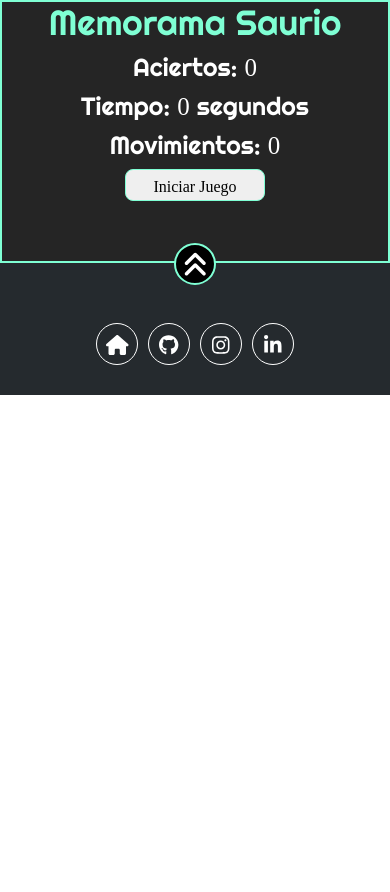
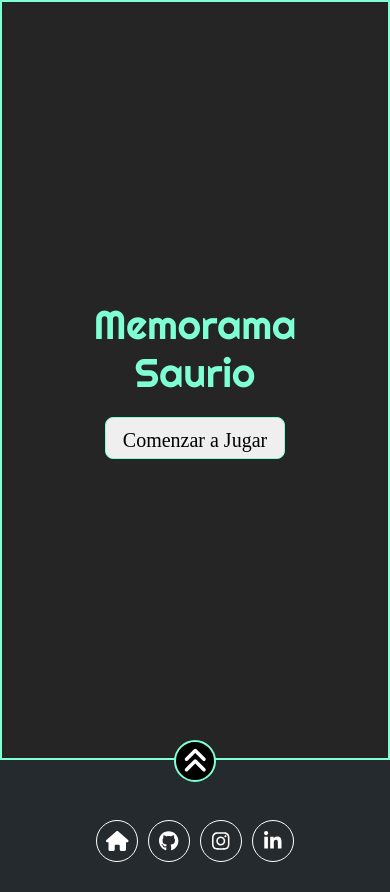
Before and after one commit to kiwy36/Portfolio-07-2023, a React (Vite) app: page /memorama in a window 390 px wide. Before the commit the page ends 844 px from the top, so only its background shows below. Built offline with nearby package versions, Linux system fonts and the light colour scheme.

Commit message:
memorama mejorado

```diff
--- a/src/components/Memorama/Memorama.css
+++ b/src/components/Memorama/Memorama.css
@@ -88,16 +88,24 @@
 
 @media (max-width: 768px) {
   .memorama .contenido-seccion {
-    margin: auto 20px 0;
-    max-width: 100%;
+    display: flex;
+    flex-direction: column;
+    align-items: center;
+    justify-content: center;
   }
   .memorama {
     flex-direction: column;
+    align-items: center;
+    min-height: 90vh;
     height: auto;
   }
-  .memorama .gameData{
+  .memorama .gameData {
+    width: 100%;
     margin-left: auto;
     margin-right: auto;
+  }
+  .memorama .memo-game {
+    max-width: 100%;
   }
   .memorama tr {
     display: flex;
@@ -110,19 +118,20 @@
     font-size: 25px;
   }
   .memorama h1 {
-    font-size: 35px;
+    margin-top: auto;
+    margin-bottom: auto;
   }
   .memorama .card {
     width: 80px;
     height: 120px;
   }
-
-  .memorama .iniciador {
-    width: 140px;
-    height: 32px;
-    line-height: 32px;
-    font-size: 16px;
+  .memorama .memo-title,
+  .memorama .memo-game,
+  .memorama .gameData {
     margin-bottom: 20px;
   }
-
+  .memorama .iniciador {
+    margin-top: auto;
+    margin-bottom: auto
+  }
 }
--- a/src/components/Memorama/Memorama.jsx
+++ b/src/components/Memorama/Memorama.jsx
@@ -3,6 +3,7 @@ import { useState, useEffect } from 'react';
 import './Memorama.css';
 
 const Memorama = () => {
+  const [showGame, setShowGame] = useState(false);
   const [time, setTime] = useState(0);
   const [cards, setCards] = useState([]);
   const [flippedCards, setFlippedCards] = useState([]);
@@ -102,7 +103,10 @@ const Memorama = () => {
       }
     }
   };
-
+  const startGameHandler = () => {
+    startGame();
+    setShowGame(true); // Mostrar el juego al iniciar
+  };
   const restartGame = () => {
     setGameLost(false);
     setGameWon(false);
@@ -129,6 +133,7 @@ const Memorama = () => {
   };
 
   const renderStartButton = () => {
+    if(showGame){
       if (gameLost) {
         return <button className="iniciador" onClick={restartGame}>Volver a Jugar</button>;
       } else if (gameWon) {
@@ -148,18 +153,28 @@ const Memorama = () => {
           </button>
         );
       }
+    }else { // Si el juego no ha comenzado, mostramos el botón "Comenzar a jugar"
+      return <button className="iniciador" onClick={() => setShowGame(true)}>Comenzar a Jugar</button>;
+    }
   };
 
   return (
     <main id="inicio" className="memorama">
       <section className="contenido-seccion">
-        <h1>Memorama Saurio</h1>
-        <table>
+        <h1 className='memo-title'>Memorama Saurio</h1>
+        {showGame ? ( // Si el juego está en curso, mostramos las cartas
+          <table className='memo-game'>
             <tbody>
               <tr>{renderCards()}</tr>
             </tbody>
           </table>
+        ) : ( // Si el juego no ha comenzado, mostramos el botón "Comenzar a jugar"
+          <button className="iniciador" onClick={startGameHandler}>
+            Comenzar a Jugar
+          </button>
+        )}
       </section>
+      {showGame && ( // Mostramos los elementos del juego solo si el juego ha comenzado
         <section className="gameData">
           {gameLost ? (
             <h2 className="gameLost">¡Has perdido! <br/>Movimientos realizados: {moves}</h2>
@@ -167,13 +182,16 @@ const Memorama = () => {
             <h2 className="gameWon">¡Ganaste! <br/>¡Felicitaciones!</h2>
           ) : (
             <>
+              <div className='memo-data-game'>
                 <h2 className="aciertos estadisticas">Aciertos: <span id="contador_aciertos">{successCount}</span></h2>
                 <h2 className="t-restantes estadisticas">Tiempo: <span id="contador_cronometro">{time}</span> segundos</h2>
                 <h2 className="movimientos estadisticas">Movimientos: <span id="contador_estadisticas">{moves}</span></h2>
+              </div>
             </>
           )}
           {renderStartButton()}
         </section>
+      )}
     </main>
   );
 };
```
Lines whose indentation alone changed are shown as unchanged.
